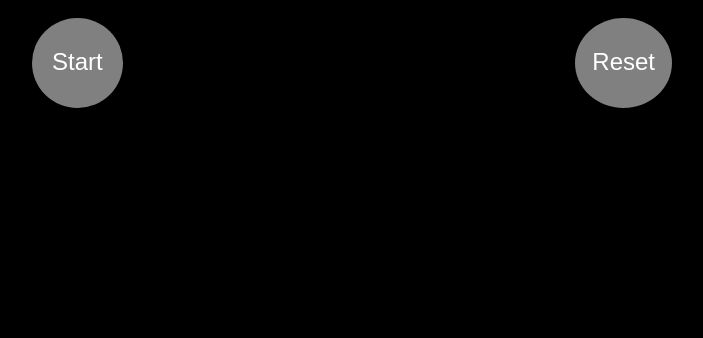
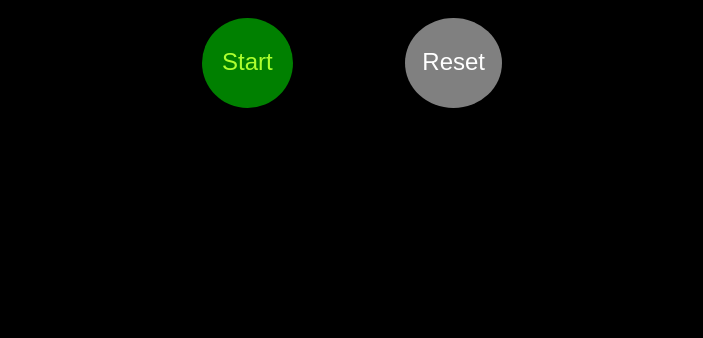
Before and after one commit to ananthmgk/Stopwatch, a plain HTML site: page index.html in a window 1280 px wide. Shown: the part 462-800 px from the top of the page, without its empty margins (288-991 px from the left). Drawn offline with Linux system fonts and the light colour scheme.

Commit message:
Bug cleared by reload method, and littel changes in styles.

```diff
--- a/index.html
+++ b/index.html
@@ -14,8 +14,8 @@
     </div>
 
     <div id="btnContainer" class="btnContainer">
-        <div id="btn-start" class="start" name="btn-start" onclick="start()">Start</div>
-        <div id="btn-reset" class="reset" name="btn-reset" onclick="reset()">Reset</div>
+        <div id="btn-start" class="btn start" name="btn-start" onclick="start()">Start</div>
+        <div id="btn-reset" class="btn reset" name="btn-reset" onclick="reset()">Reset</div>
     </div>
 
     <script src="main.js"></script>
--- a/main.js
+++ b/main.js
@@ -62,6 +62,6 @@ function reset() {
     minutes = '00';
     seconds = '00';
     centiseconds = '00';
-
+    location.reload();
     document.getElementById('stopwatch').innerHTML = minutes + ':' + seconds + ':' + centiseconds;
 }
--- a/styles.css
+++ b/styles.css
@@ -2,7 +2,7 @@ body {
     background-color: black;
     margin: 0%;
     padding: 0%;
-    font-family: monospace;
+    font-family: Arial, Helvetica, sans-serif;
 }
 
 #stopwatch {
@@ -23,13 +23,23 @@ body {
     height: 35vh;
     display: flex;
     flex-direction: row;
-    width: 50vw;
+    width: 300px;
     justify-content: space-between;
 }
 
 #btn-start {
     padding: 30px 20px 10px 20px;
-    background-color: gray;
+    border-radius: 50%;
+    font-size: 1.5em;
+    cursor: pointer;
+    text-align: center;
+    height: 50px;
+    margin-top: 20px;
+    font-family: Arial, Helvetica, sans-serif;
+}
+
+#btn-reset {
+    padding: 30px 17px 10px 17px;
     border-radius: 50%;
     font-size: 1.5em;
     cursor: pointer;
@@ -37,28 +47,17 @@ body {
     text-align: center;
     height: 50px;
     margin-top: 20px;
-    font-family: sans-serif;
-}
-
-#btn-reset {
-    padding: 30px 17px 10px 17px;
-    background-color: gray;
-    border-radius: 50%;
-    font-size: 1.5em;
-    cursor: pointer;
-    color: white;
-    text-align: center;
-    height: 50px;
-    margin-top: 20px;
-    font-family: sans-serif;
+    font-family: Arial, Helvetica, sans-serif;
 }
 
 .start {
     background-color: green;
+    color: greenyellow;
 }
 
 .stop {
     background-color: red;
+    color: greenyellow;
 }
 
 .reset {
```
